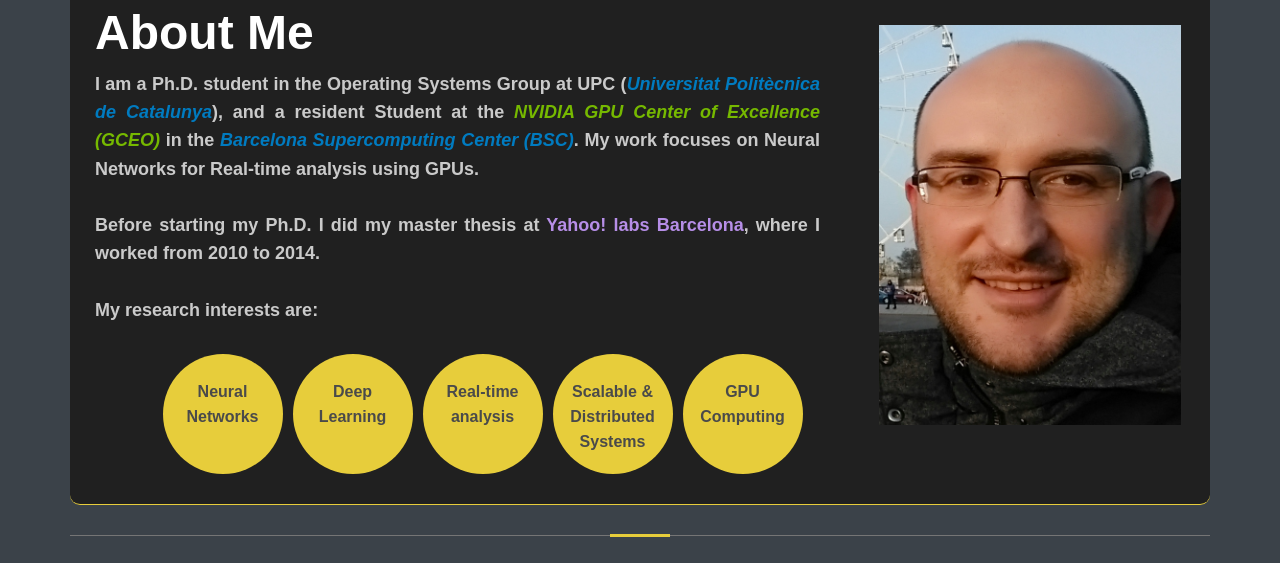
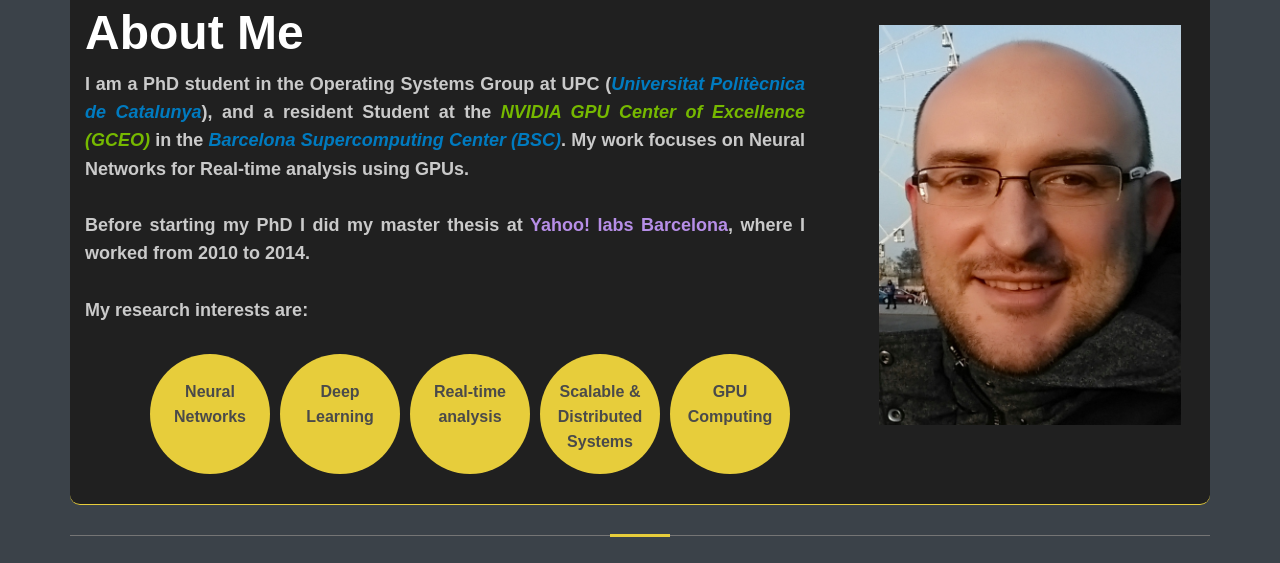
Before and after one commit to diegomarron/diegomarron.github.io, a plain HTML site: page index.html in a window 1280 px wide. Shown: the part 215-778 px from the top of the page. Drawn offline with Linux system fonts and the light colour scheme.

Commit message:
fixed typos

```diff
--- a/index.html
+++ b/index.html
@@ -77,18 +77,19 @@
 	  </figure>
 
 	  <div class="row" style="">
-	    <div class="col-md-8" style="color:#cacaca; padding-left: 40px; margin-top:0px;" >
+	    <div class="col-md-8" style="color:#cacaca; padding-left: 30px; padding-right:30px; margin-top:0px;" >
 	      <p class="aboutme" style="margin-bottom:0px;"> <font style="text-transform: none;" color="white" size="8">About Me </font></p>
 
 	      <p class="aboutme">
-		I am a Ph.D. student in the Operating Systems Group at UPC
-		(<font color="#007bc0" style="font-style: italic;">Universitat Politècnica de Catalunya</font>), and a resident Student at the
-		<font color="#76b900" style="font-style: italic;">NVIDIA GPU Center of Excellence (GCEO)</font> in the
-		<font color="#007bc0" style="font-style: italic;">Barcelona Supercomputing Center (BSC)</font>. My work focuses
+		I am a PhD student in the Operating Systems Group at UPC
+		(<a href="http://www.upc.edu" target="_blank"><font color="#007bc0" style="font-style: italic;">Universitat Politècnica de Catalunya</font></a>), and a resident Student at the
+		<a href="https://developer.nvidia.com/centers-listing" target="_blank"  ><font color="#76b900" style="font-style: italic;">NVIDIA GPU Center of Excellence (GCEO)</font></a> in the <a href="https://www.bsc.es/marron-diego" target="_blank"><font color="#007bc0" style="font-style: italic;">Barcelona Supercomputing Center (BSC)</font></a>.
+		My work focuses
 		on Neural Networks for Real-time analysis using GPUs.
 
-      	      <p class="aboutme">Before starting my Ph.D. I did my master thesis at
-		<font color="#b68ee7"> Yahoo! labs Barcelona</font>, where I worked from 2010 to 2014.</p>
+      	      <p class="aboutme">Before starting my PhD I did my master thesis at
+		<a href="https://research.yahoo.com/researchers/diego-marron" target="_blank"><font color="#b68ee7"> Yahoo! labs Barcelona</font></a>,
+		where I worked from 2010 to 2014.</p>
 
 
 	      <p class="aboutme">My research interests are:</p>
```
